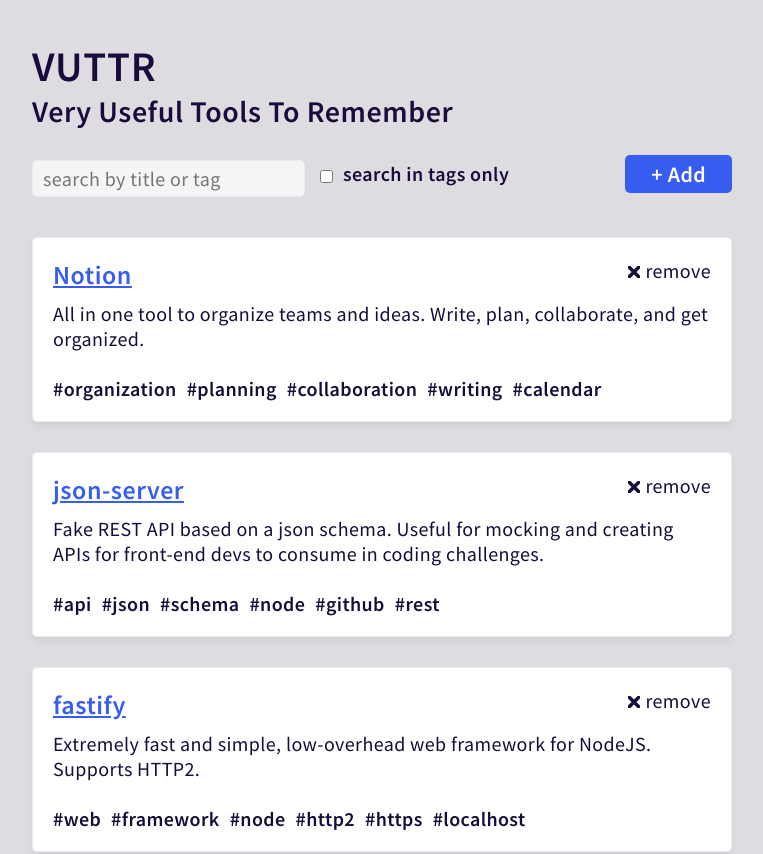
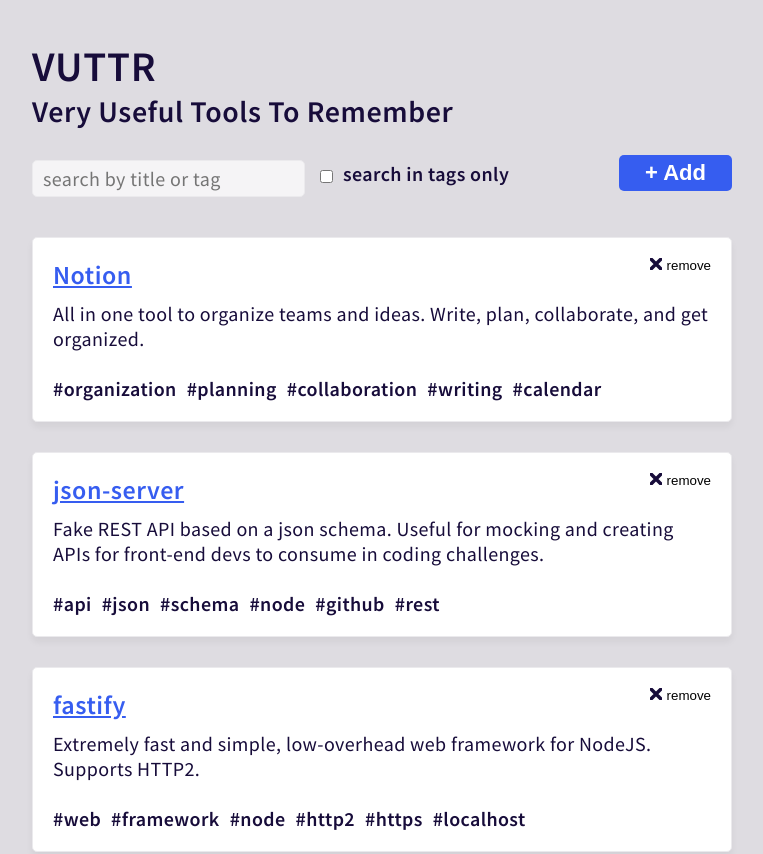
Before and after one commit to caiquegiovannini/vuttr, a React (Create React App) app: page / in a window 1280 px wide. Shown: the top 854 px of the page, without its empty margins (258-1021 px from the left). Built offline with nearby package versions, Linux system fonts and the light colour scheme; data requests are answered from the project's data file.

Commit message:
add new colors

```diff
--- a/src/global.css
+++ b/src/global.css
@@ -4,6 +4,13 @@
   --color-primary: #365DF0;
   --color-primary-dark: #2F55CC;
   --color-primary-darker: #244AA8;
+  --color-secondary: #E1E7FD;
+  --color-secondary-dark:#CAD6FC;
+  --color-secondary-darker: #B9C6FA;
+  --color-danger: #F95E5A;
+  --color-danger-light: #FCAEAC;
+  --color-danger-dark: #CC4C4C;
+  --color-danger-darker: #A53F3F;
   --color-bg-input: #F5F4F6;
   --color-bg-card: #FFFFFF;
   --color-border: #EBEAED;
@@ -32,7 +39,6 @@
 
 body,
 input,
-button,
 textarea {
   color: var(--color-text-primary);
   font-family: 'Source Sans Pro', sans-serif;
```
